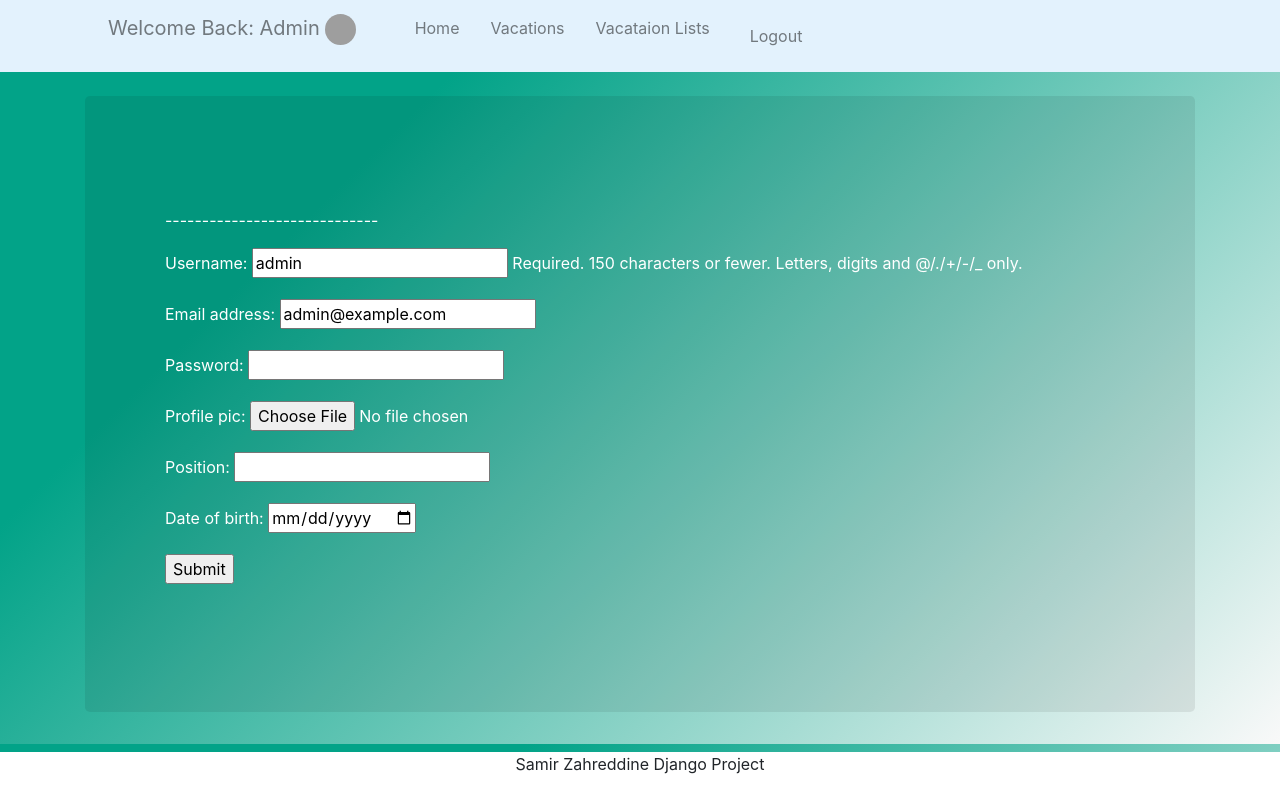
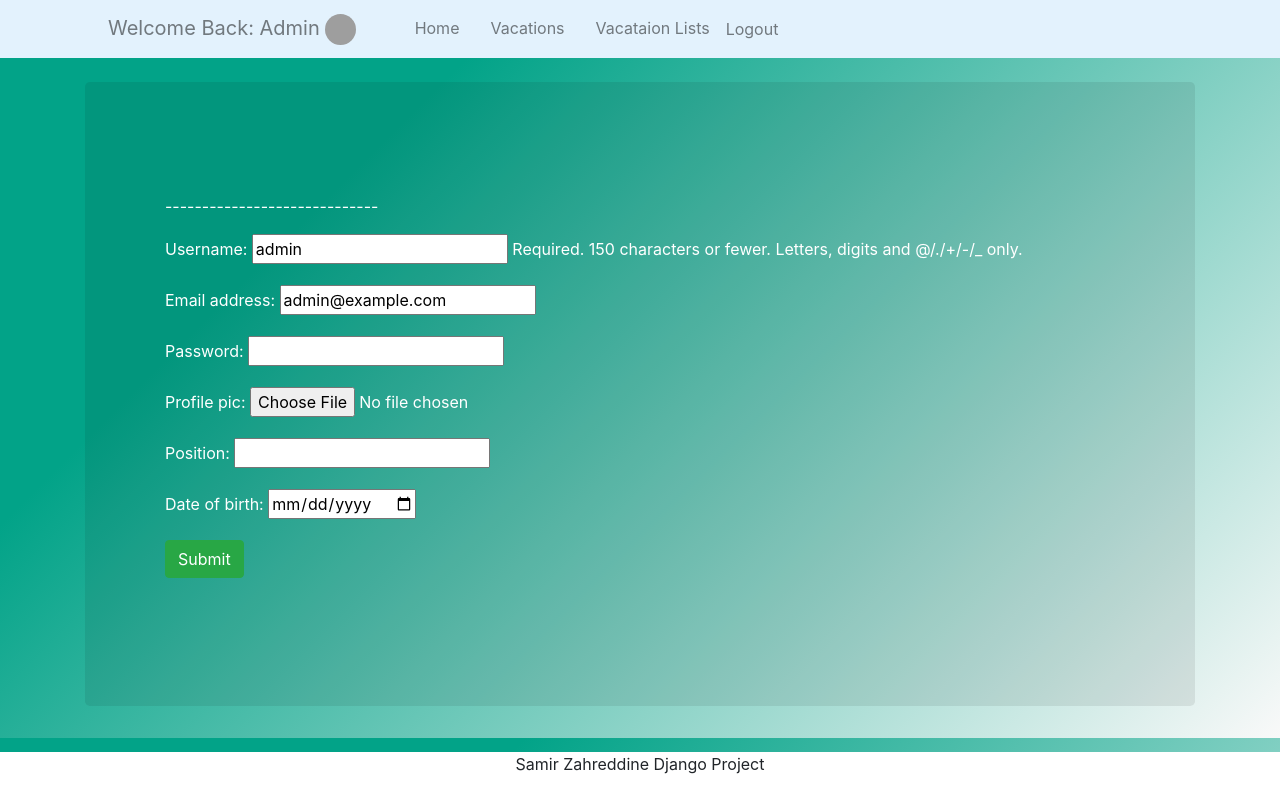
Before and after one commit to hassansalahnasrallah/python-bootcamp, a Django app: page /edit_profile/ in a window 1280 px wide. Run offline with Django 3.2, Linux system fonts and the light colour scheme; a user stored in the database is signed in; data comes from the database, SQL or seed files in the repository; both versions use the stored data as it was after the commit; some libraries are stand-ins or nearby versions; grey boxes are pictures that could not be loaded.

Commit message:
Various Bootstrap fixes

```diff
--- a/Samir_Zahreddine_Django_Project/Vacations/templates/Vacations/base.html
+++ b/Samir_Zahreddine_Django_Project/Vacations/templates/Vacations/base.html
@@ -68,12 +68,11 @@
         <li><a class="nav-link" href="{% url 'vacation_list' %}">Vacataion Lists</a></li>
         <form class="form-inline my-2 my-lg-0">
 
+          {% if user.is_authenticated %}
 
-          {% if user.is_authenticated %}
-          <li><a class="nav-link"></a></li><a>
-              <li class="nav-link"><a class="nav-link" href="{% url 'logout_request' %}">Logout</a></li>
+              <li><a class="nav-link" href="{% url 'logout_request' %}">Logout</a></li>
           {% else %}
-              <li class="nav-link"><a class="nav-link" href="{% url 'logout_request' %}"></a></li>
+              <li><a class="nav-link" href="{% url 'logout_request' %}"></a></li>
           {% endif %}
         </form>
     </div>
--- a/Samir_Zahreddine_Django_Project/Vacations/templates/Vacations/edit_profile.html
+++ b/Samir_Zahreddine_Django_Project/Vacations/templates/Vacations/edit_profile.html
@@ -36,7 +36,7 @@
        <p>-----------------------------</p>
         {{user_form.as_p}}
         {{profile_form.as_p}}
-        <input type="submit">
+        <input type="submit" class="btn btn-success">
     </div>
 </form>
 </div>
--- a/Samir_Zahreddine_Django_Project/Vacations/templates/Vacations/index.html
+++ b/Samir_Zahreddine_Django_Project/Vacations/templates/Vacations/index.html
@@ -18,7 +18,7 @@
 
     body {
         background-color: #f9f9f9;
-    background-image: linear-gradient(315deg, #f9f9f9 0%, #02a388 74%);
+        background-image: linear-gradient(315deg, #f9f9f9 0%, #02a388 74%);
        /* background-image: url("/static/images/beirut.jpeg");*/
 
     }
@@ -78,7 +78,7 @@
 
 <div id='div-1' class="jumbotron">
     <div id="items">
-        <p style="color:white;"><u>*Feel Free to Edit your webister <a href={% url 'edit_profile' %}>here!</a></u></p>
+        <p style="color:white;">*Feel Free to Edit your webiste <a href="{% url 'edit_profile' %}" class = "badge badge-primary">here!</a></p>
         <p><strong><u>Your Info Card:</u></strong> </p>
         <p>Username: {{request.user.username|capfirst}}</p>
         <p>Email: {{user.email|capfirst}}</p>
--- a/Samir_Zahreddine_Django_Project/Vacations/templates/Vacations/login.html
+++ b/Samir_Zahreddine_Django_Project/Vacations/templates/Vacations/login.html
@@ -108,14 +108,14 @@
         <div class="form-group mx-auto p-2">
           {% csrf_token %}
           <p>Username: </p>
-          <input type="text" name="username" placeholder="enter your username" /><br>
+          <input type="text" name="username" class="form-control" placeholder="enter your username" /><br>
           <p>Password: </p>
-          <input type="password" name="password" placeholder="enter your password" /><br />
+          <input type="password" name="password" class="form-control" placeholder="enter your password" /><br />
 
           <input type="submit" value="login" class="btn btn-success" />
           <hr>
       </form>
-      <p>Not a user yet? <a href="{% url 'register' %}">register</a></p>
+      <p>Not a user yet? <a href="{% url 'register' %}" class="badge badge-primary">register</a></p>
       <p>&nbsp;</p>
     </div>
   </div>
--- a/Samir_Zahreddine_Django_Project/Vacations/templates/Vacations/registration.html
+++ b/Samir_Zahreddine_Django_Project/Vacations/templates/Vacations/registration.html
@@ -103,14 +103,14 @@
                 <a href="{% url 'user_login' %}">Login</a>
                 {% else %}
 
-                <form id='form-1' method="POST" enctype="multipart/form-data">
+                <form class="form-group" id='form-1' method="POST" enctype="multipart/form-data">
                     {% csrf_token %}
                     {{user_form.as_p}}
                     {{profile_form.as_p}}
 
                     <input type="submit" name='register' id="register" value="register" class='btn btn-success' />
                 </form>
-                <p>Already a user? <a href="{% url 'user_login' %}">Login</a></p>
+                <p>Already a user? <a href="{% url 'user_login' %}" class="badge badge-primary">Login</a></p>
             </div>
         </div>
     </div>
```
Also changed, not shown: Samir_Zahreddine_Django_Project/Vacations/views.py (line endings or trailing spaces), Samir_Zahreddine_Django_Project/db.sqlite3.
